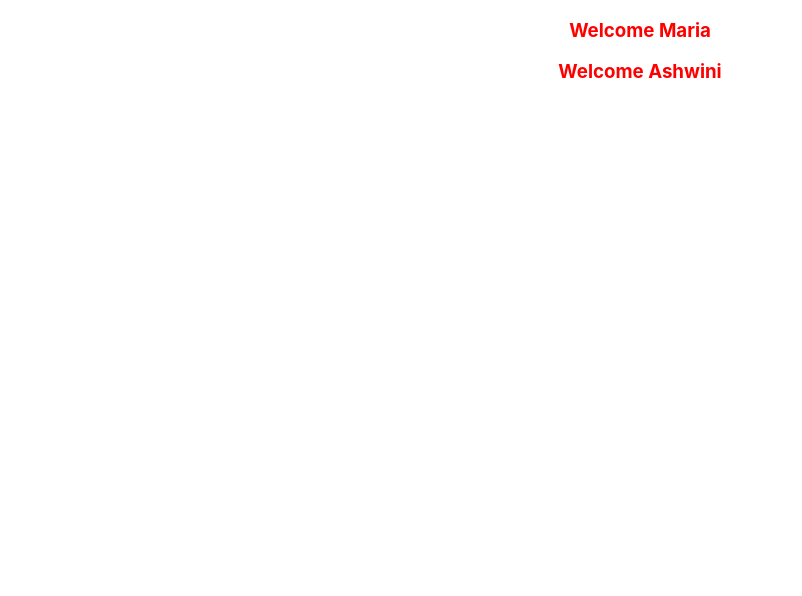
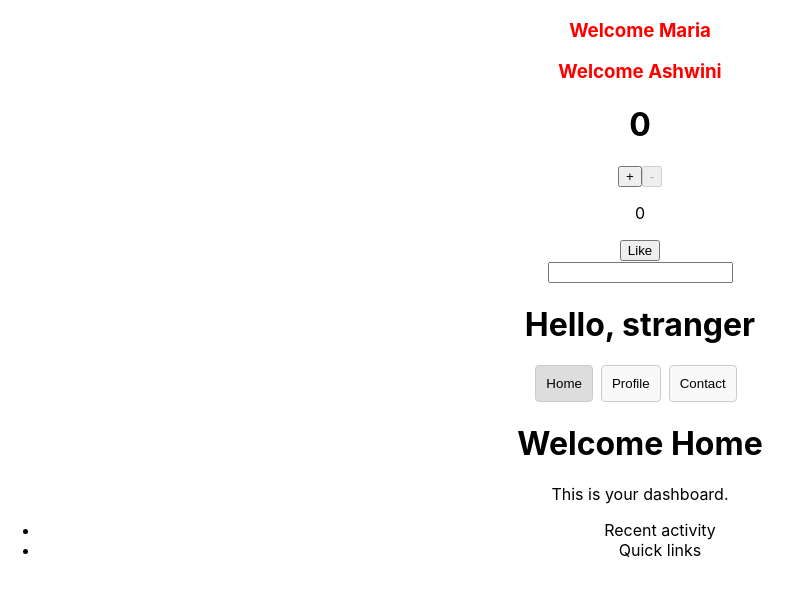
Before and after one commit to mariaashwini/react-training, a React (Create React App) app: page / in a window 1280 px wide. Shown: the top 596 px of the page, without its empty margins (0-802 px from the left). Built offline with nearby package versions, Linux system fonts and the light colour scheme.

Commit message:
Adding Child Components <Counter/>,<NameForm/> and <Tabs/>

```diff
--- a/src/App.js
+++ b/src/App.js
@@ -1,12 +1,18 @@
 import './App.css';
 import Welcome from './Welcome.js';
+import Counter from './Counter.js';
+import NameForm from './NameForm.js';
+import Tabs from './Tabs.js';
+
 
 function App() {
   return (
     <div className="App">
       <Welcome name="Maria"/>
       <Welcome name="Ashwini"/>
-
+      <Counter/>
+      <NameForm/>
+      <Tabs/>
     </div>
   );
 }
```
